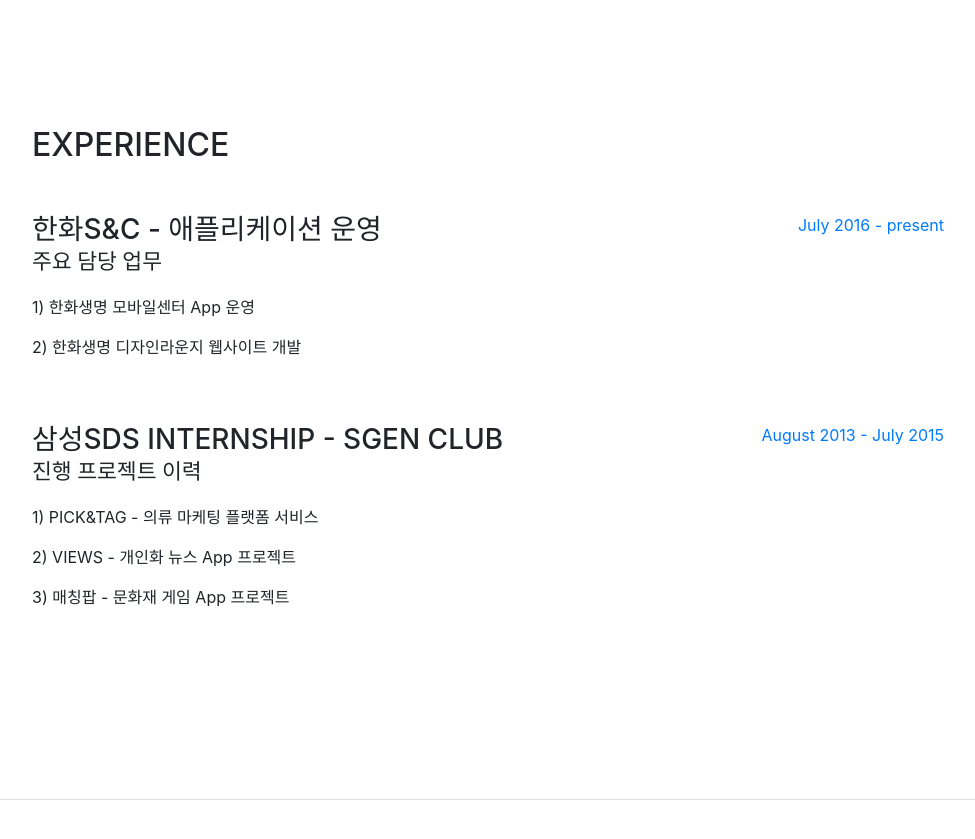
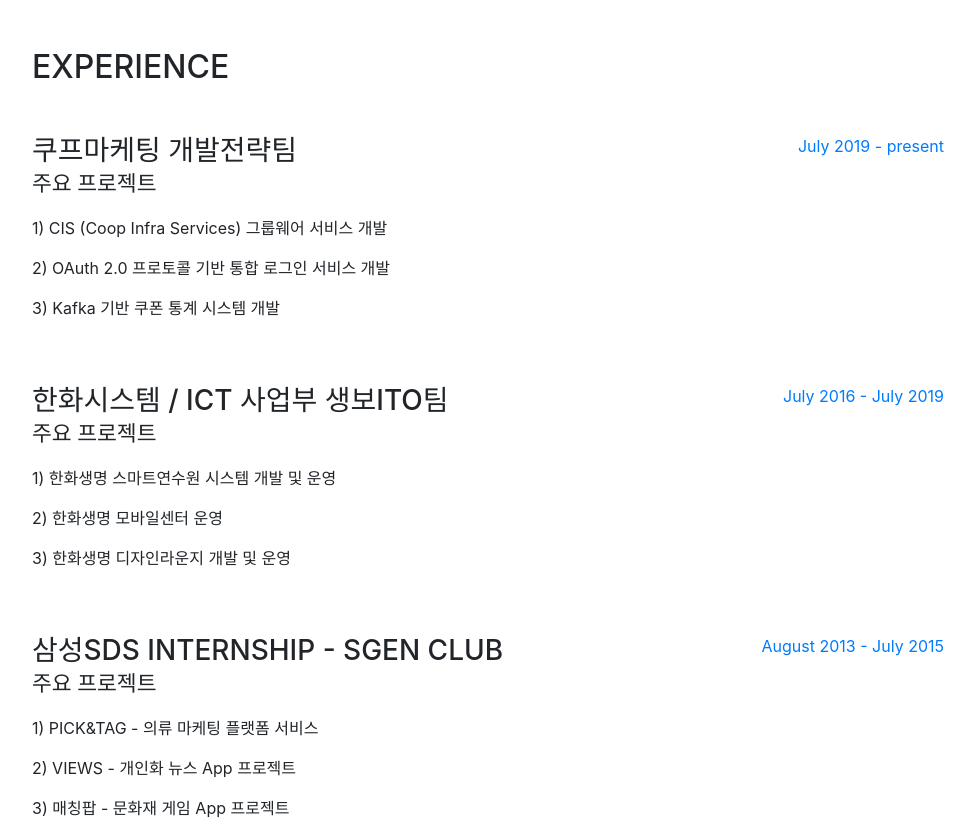
Before and after one commit to bbjeong/bbjeong.github.io, a website with bundled scripts: page index.html in a window 1280 px wide. Shown: the part 800-1639 px from the top of the page, without its empty margins (288-1263 px from the left). Built offline with nearby package versions, Linux system fonts and the light colour scheme; a web font is replaced by a local one.

Commit message:
이력추가

```diff
--- a/index.html
+++ b/index.html
@@ -112,23 +112,40 @@
 
           <div class="resume-item d-flex flex-column flex-md-row mb-5">
             <div class="resume-content mr-auto">
-              <h3 class="mb-0">한화S&amp;C - 애플리케이션 운영</h3>
+              <h3 class="mb-0">쿠프마케팅 개발전략팀</h3>
 
 
-              <div class="subheading mb-3">주요 담당 업무</div>
-              <p>1) 한화생명 모바일센터 App 운영</p>
-              <p>2) 한화생명 디자인라운지 웹사이트 개발</p>
+              <div class="subheading mb-3">주요 프로젝트</div>
+              <p>1) CIS (Coop Infra Services) 그룹웨어 서비스 개발</p>
+              <p>2) OAuth 2.0 프로토콜 기반 통합 로그인 서비스 개발</p>
+              <p>3) Kafka 기반 쿠폰 통계 시스템 개발</p>
 
             </div>
             <div class="resume-date text-md-right">
-              <span class="text-primary">July 2016 - present</span>
+              <span class="text-primary">July 2019 - present</span>
+            </div>
+          </div>
+
+          <div class="resume-item d-flex flex-column flex-md-row mb-5">
+            <div class="resume-content mr-auto">
+              <h3 class="mb-0">한화시스템 / ICT 사업부 생보ITO팀</h3>
+
+
+              <div class="subheading mb-3">주요 프로젝트</div>
+              <p>1) 한화생명 스마트연수원 시스템 개발 및 운영</p>
+              <p>2) 한화생명 모바일센터 운영</p>
+              <p>3) 한화생명 디자인라운지 개발 및 운영</p>
+
+            </div>
+            <div class="resume-date text-md-right">
+              <span class="text-primary">July 2016 - July 2019</span>
             </div>
           </div>
 
           <div class="resume-item d-flex flex-column flex-md-row mb-5">
             <div class="resume-content mr-auto">
               <h3 class="mb-0">삼성SDS Internship - sGen Club</h3>
-              <div class="subheading mb-3">진행 프로젝트 이력</div>
+              <div class="subheading mb-3">주요 프로젝트</div>
               <p>1) PICK&TAG - 의류 마케팅 플랫폼 서비스</p>
               <p>2) VIEWS - 개인화 뉴스 App 프로젝트</p>
               <p>3) 매칭팝 - 문화재 게임 App 프로젝트</p>
@@ -183,9 +200,6 @@
               <i class="devicons devicons-android"></i>
             </li>
             <li class="list-inline-item">
-              <i class="devicons devicons-angular"></i>
-            </li>
-            <li class="list-inline-item">
               <i class="devicons devicons-javascript"></i>
             </li>
             <li class="list-inline-item">
@@ -205,8 +219,17 @@
           <div class="subheading mb-3">Another</div>
           <ul class="fa-ul mb-0">
             <li>
-              <i class="fa-li fa fa-check"></i>
-              Spring Framework</li>
+              <i class="fa-li fa fa-check"></i>Spring Framework
+            </li>
+            <li>
+              <i class="fa-li fa fa-check"></i>Go lang
+            </li>
+            <li>
+              <i class="fa-li fa fa-check"></i>vue.js, react
+            </li>
+           <li>
+              <i class="fa-li fa fa-check"></i>Oracle, SQL Server
+            </li>
           </ul>
         </div>
       </section>
```
